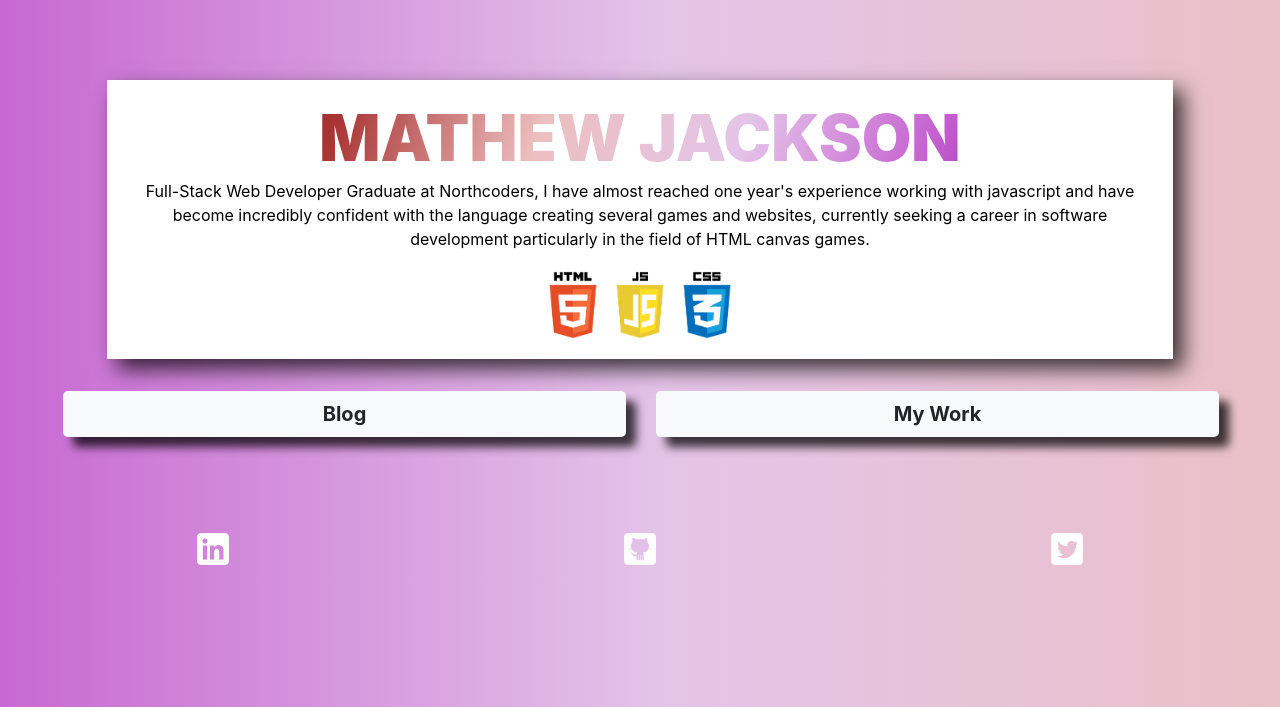
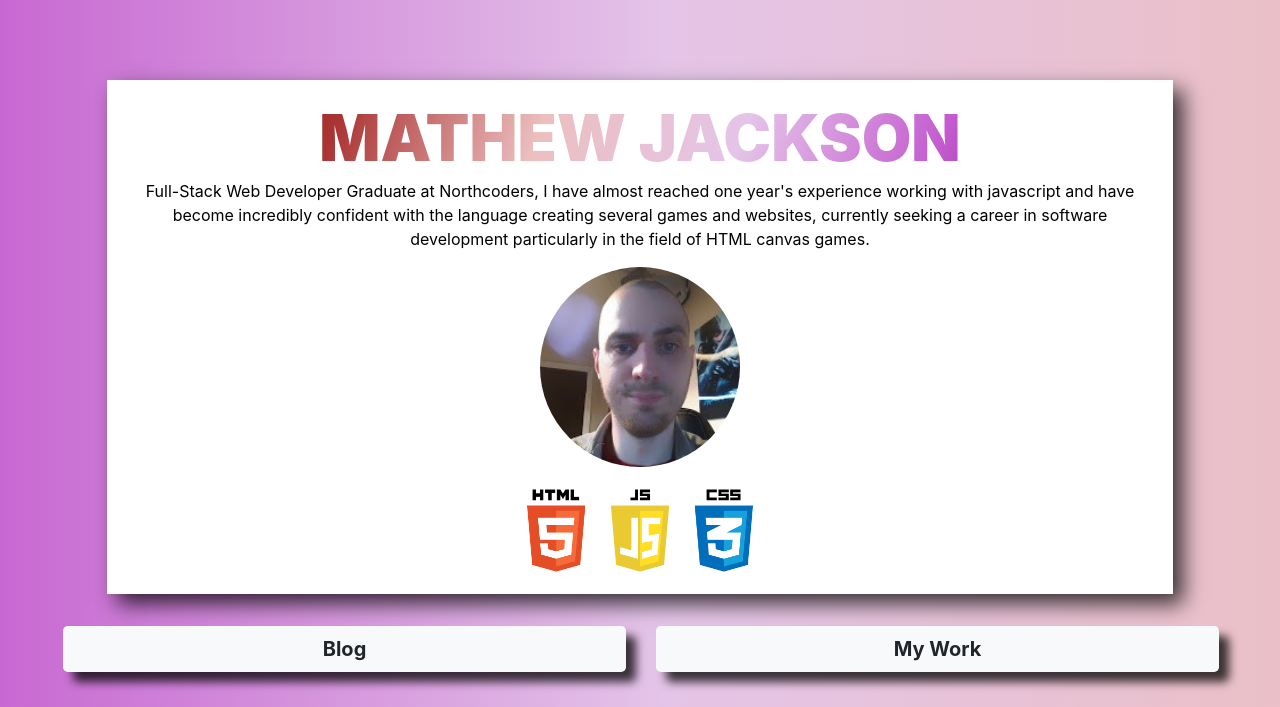
Before and after one commit to Chompski/MathewJacksonProfile, a PHP site: page /index.html in a window 1280 px wide. Shown: the top 707 px of the page. Run offline with PHP 8.4, Linux system fonts and the light colour scheme.

Commit message:
added profile image

```diff
--- a/index.css
+++ b/index.css
@@ -47,6 +47,11 @@ p {
   box-shadow: 10px 10px 20px 0px rgba(0,0,0,0.75);
 }
 
+.headimage {
+  margin-bottom: 1rem;
+  border-radius: 50%;
+}
+
   .LinkList {
     margin-top: 5rem;
     margin-bottom: 1rem;
--- a/index.html
+++ b/index.html
@@ -35,7 +35,8 @@
       <p class="AboutText">Full-Stack Web Developer Graduate at Northcoders, I have almost reached one year's experience working
         with javascript and have become incredibly confident with the language creating several games and websites,
         currently seeking a career in software development particularly in the field of HTML canvas games. </p>
-      <img src="Images/Logos.png" class="mx-auto d-block img-fluid" width="200px"/>
+      <img src="Images/me.png" class="headimage mx-auto d-block img-fluid" width="200px"/>
+      <img src="Images/Logos.png" class="mx-auto d-block img-fluid" width="250px"/>
 
     </div>
   </div>
```
